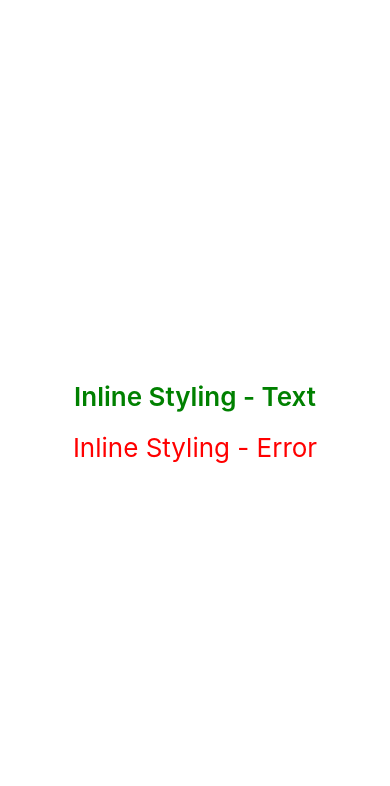
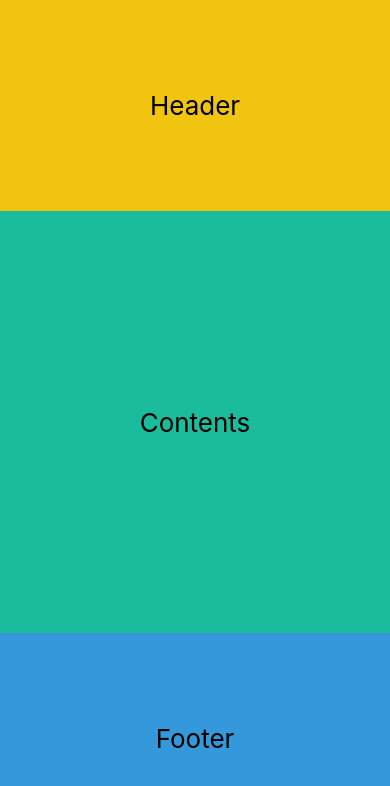
Before and after one commit to l33keunha/react-native, a React Native app in the folder react-native-style/: screen / in a window 390 px wide. Shown: the top 786 px of the page. Built offline with nearby package versions, Linux system fonts and the light colour scheme.

Commit message:
리액트 네이티브 스타일 - 비율 정렬

```diff
--- a/react-native-style/src/App.js
+++ b/react-native-style/src/App.js
@@ -1,12 +1,14 @@
 import React from 'react';
 import { View, Text } from 'react-native';
 import { viewStyles, textStyles } from './styles';
+import { Header,Contents, Footer } from './components/Layout';
 
 const App = () => {
     return (
         <View style={viewStyles.container}>
-           <Text style={[textStyles.text, {color: 'green'}]}>Inline Styling - Text</Text>
-           <Text style={[textStyles.text, textStyles.error]}>Inline Styling - Error</Text>
+            <Header/>
+            <Contents/>
+            <Footer/>
         </View>
     );
 };
--- /dev/null
+++ b/react-native-style/src/components/Layout.js
@@ -0,0 +1,51 @@
+import React from "react";
+import { StyleSheet, View, Text } from "react-native";
+
+export const Header = () => {
+    return(
+        <View style={[styles.container, styles.header]}>
+            <Text style={styles.text}>Header</Text>
+        </View>
+    );
+};
+
+export const Contents = () => {
+    return(
+        <View style={[styles.container, styles.contents]}>
+            <Text style={styles.text}>Contents</Text>
+        </View>
+    );
+};
+
+export const Footer = () => {
+    return(
+        <View style={[styles.container, styles.footer]}>
+            <Text style={styles.text}>Footer</Text>
+        </View>
+    )
+}
+
+const styles = StyleSheet.create({
+    container: {
+        width: '100%',
+        alignItems: 'center',
+        justifyContent: 'center',
+        height: 80,
+    },
+    header: {
+        flex: 1,
+        backgroundColor: '#f1c40f',
+    },
+    contents: {
+        flex: 2,
+        backgroundColor: '#1abc9c',
+        height: 640,
+    },
+    footer: {
+        flex: 1,
+        backgroundColor: '#3498db',
+    },
+    text: {
+        fontSize: 26,
+    },
+});
```
